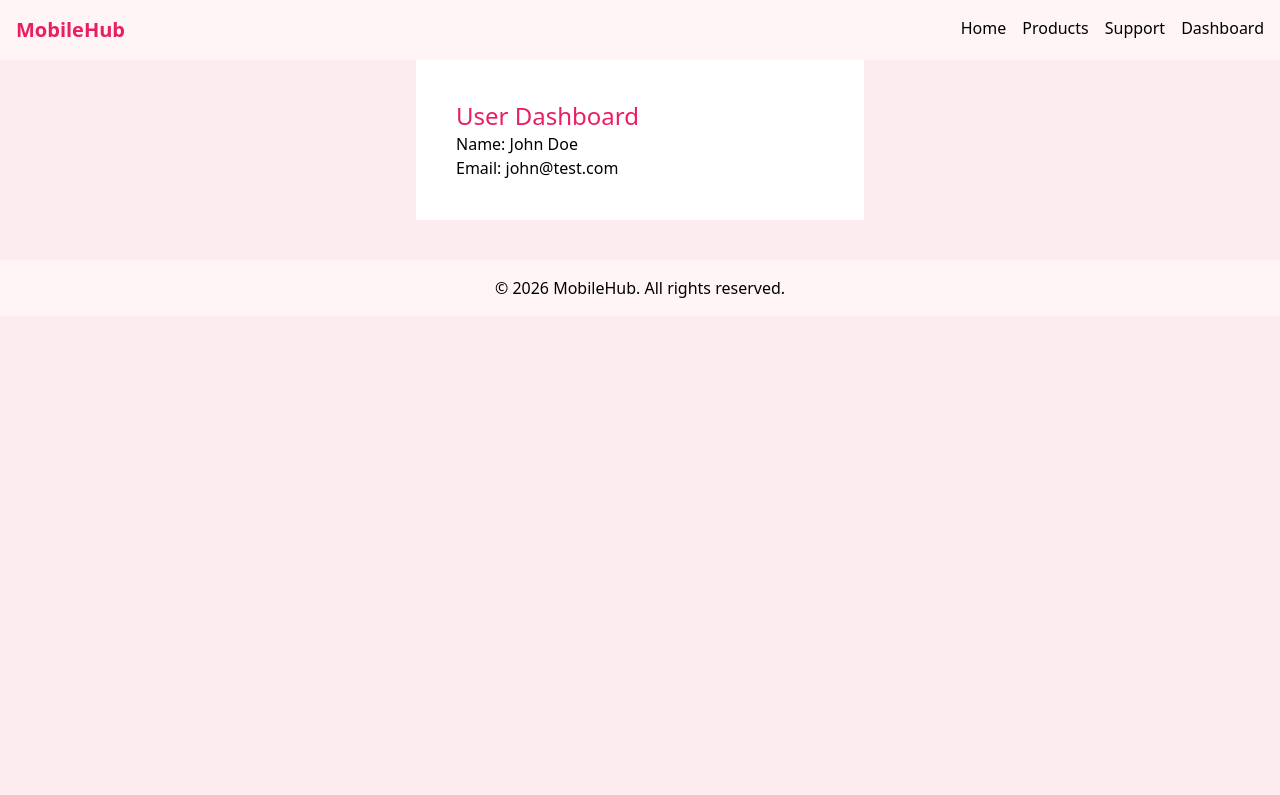
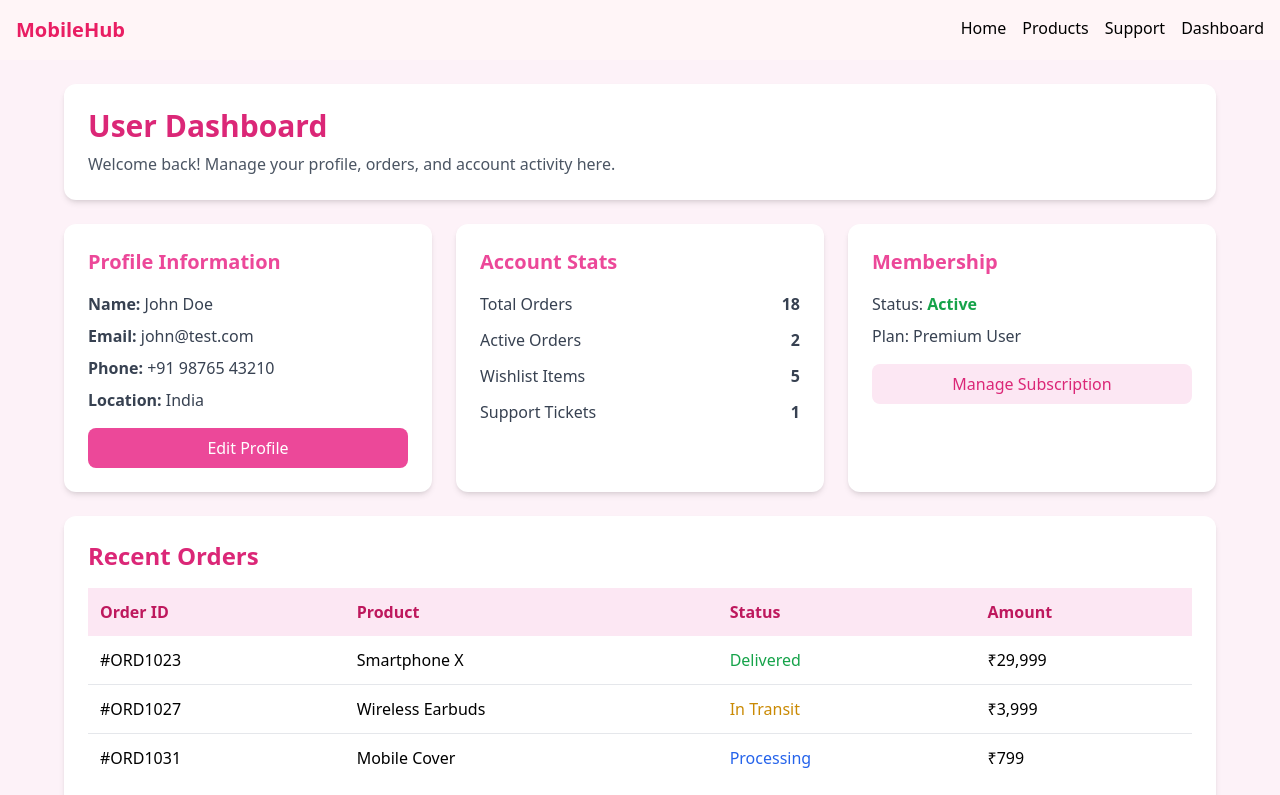
Before and after one commit to vikasrajput0112/mobile-web, a React (Vite) app: page /dashboard in a window 1280 px wide. Shown: the top 795 px of the page. Built offline with nearby package versions, Linux system fonts and the light colour scheme.

Commit message:
Update Dashboard.jsx

```diff
--- a/src/pages/Dashboard.jsx
+++ b/src/pages/Dashboard.jsx
@@ -1,9 +1,148 @@
-const Dashboard = () => (
-  <div className="p-10 bg-white max-w-md mx-auto">
-    <h2 className="text-2xl text-pinkPrimary">User Dashboard</h2>
-    <p>Name: John Doe</p>
-    <p>Email: john@test.com</p>
-  </div>
-);
+const Dashboard = () => {
+  return (
+    <div className="min-h-screen bg-pink-50 p-6">
+      {/* Page Container */}
+      <div className="max-w-6xl mx-auto">
+
+        {/* Header */}
+        <div className="bg-white rounded-xl shadow-md p-6 mb-6">
+          <h1 className="text-3xl font-bold text-pink-600">
+            User Dashboard
+          </h1>
+          <p className="text-gray-600 mt-2">
+            Welcome back! Manage your profile, orders, and account activity here.
+          </p>
+        </div>
+
+        {/* Profile + Stats */}
+        <div className="grid grid-cols-1 md:grid-cols-3 gap-6 mb-6">
+
+          {/* Profile Card */}
+          <div className="bg-white rounded-xl shadow-md p-6">
+            <h2 className="text-xl font-semibold text-pink-500 mb-4">
+              Profile Information
+            </h2>
+
+            <div className="space-y-2 text-gray-700">
+              <p><strong>Name:</strong> John Doe</p>
+              <p><strong>Email:</strong> john@test.com</p>
+              <p><strong>Phone:</strong> +91 98765 43210</p>
+              <p><strong>Location:</strong> India</p>
+            </div>
+
+            <button className="mt-4 w-full bg-pink-500 text-white py-2 rounded-lg hover:bg-pink-600 transition">
+              Edit Profile
+            </button>
+          </div>
+
+          {/* Account Stats */}
+          <div className="bg-white rounded-xl shadow-md p-6">
+            <h2 className="text-xl font-semibold text-pink-500 mb-4">
+              Account Stats
+            </h2>
+
+            <ul className="space-y-3 text-gray-700">
+              <li className="flex justify-between">
+                <span>Total Orders</span>
+                <span className="font-bold">18</span>
+              </li>
+              <li className="flex justify-between">
+                <span>Active Orders</span>
+                <span className="font-bold">2</span>
+              </li>
+              <li className="flex justify-between">
+                <span>Wishlist Items</span>
+                <span className="font-bold">5</span>
+              </li>
+              <li className="flex justify-between">
+                <span>Support Tickets</span>
+                <span className="font-bold">1</span>
+              </li>
+            </ul>
+          </div>
+
+          {/* Membership */}
+          <div className="bg-white rounded-xl shadow-md p-6">
+            <h2 className="text-xl font-semibold text-pink-500 mb-4">
+              Membership
+            </h2>
+
+            <p className="text-gray-700 mb-2">
+              Status: <span className="font-bold text-green-600">Active</span>
+            </p>
+            <p className="text-gray-700 mb-4">
+              Plan: Premium User
+            </p>
+
+            <button className="w-full bg-pink-100 text-pink-600 py-2 rounded-lg hover:bg-pink-200 transition">
+              Manage Subscription
+            </button>
+          </div>
+        </div>
+
+        {/* Recent Orders */}
+        <div className="bg-white rounded-xl shadow-md p-6 mb-6">
+          <h2 className="text-2xl font-semibold text-pink-600 mb-4">
+            Recent Orders
+          </h2>
+
+          <div className="overflow-x-auto">
+            <table className="w-full text-left border-collapse">
+              <thead>
+                <tr className="bg-pink-100 text-pink-700">
+                  <th className="p-3">Order ID</th>
+                  <th className="p-3">Product</th>
+                  <th className="p-3">Status</th>
+                  <th className="p-3">Amount</th>
+                </tr>
+              </thead>
+              <tbody>
+                <tr className="border-b">
+                  <td className="p-3">#ORD1023</td>
+                  <td className="p-3">Smartphone X</td>
+                  <td className="p-3 text-green-600">Delivered</td>
+                  <td className="p-3">₹29,999</td>
+                </tr>
+                <tr className="border-b">
+                  <td className="p-3">#ORD1027</td>
+                  <td className="p-3">Wireless Earbuds</td>
+                  <td className="p-3 text-yellow-600">In Transit</td>
+                  <td className="p-3">₹3,999</td>
+                </tr>
+                <tr>
+                  <td className="p-3">#ORD1031</td>
+                  <td className="p-3">Mobile Cover</td>
+                  <td className="p-3 text-blue-600">Processing</td>
+                  <td className="p-3">₹799</td>
+                </tr>
+              </tbody>
+            </table>
+          </div>
+        </div>
+
+        {/* Support Section */}
+        <div className="bg-white rounded-xl shadow-md p-6">
+          <h2 className="text-2xl font-semibold text-pink-600 mb-4">
+            Support & Help
+          </h2>
+
+          <p className="text-gray-700 mb-4">
+            Need help with your orders, warranty, or repairs? Our support team is here for you.
+          </p>
+
+          <div className="flex flex-col md:flex-row gap-4">
+            <button className="flex-1 bg-pink-500 text-white py-2 rounded-lg hover:bg-pink-600 transition">
+              Raise Support Ticket
+            </button>
+            <button className="flex-1 bg-pink-100 text-pink-600 py-2 rounded-lg hover:bg-pink-200 transition">
+              View FAQs
+            </button>
+          </div>
+        </div>
+
+      </div>
+    </div>
+  );
+};
 
 export default Dashboard;
```
